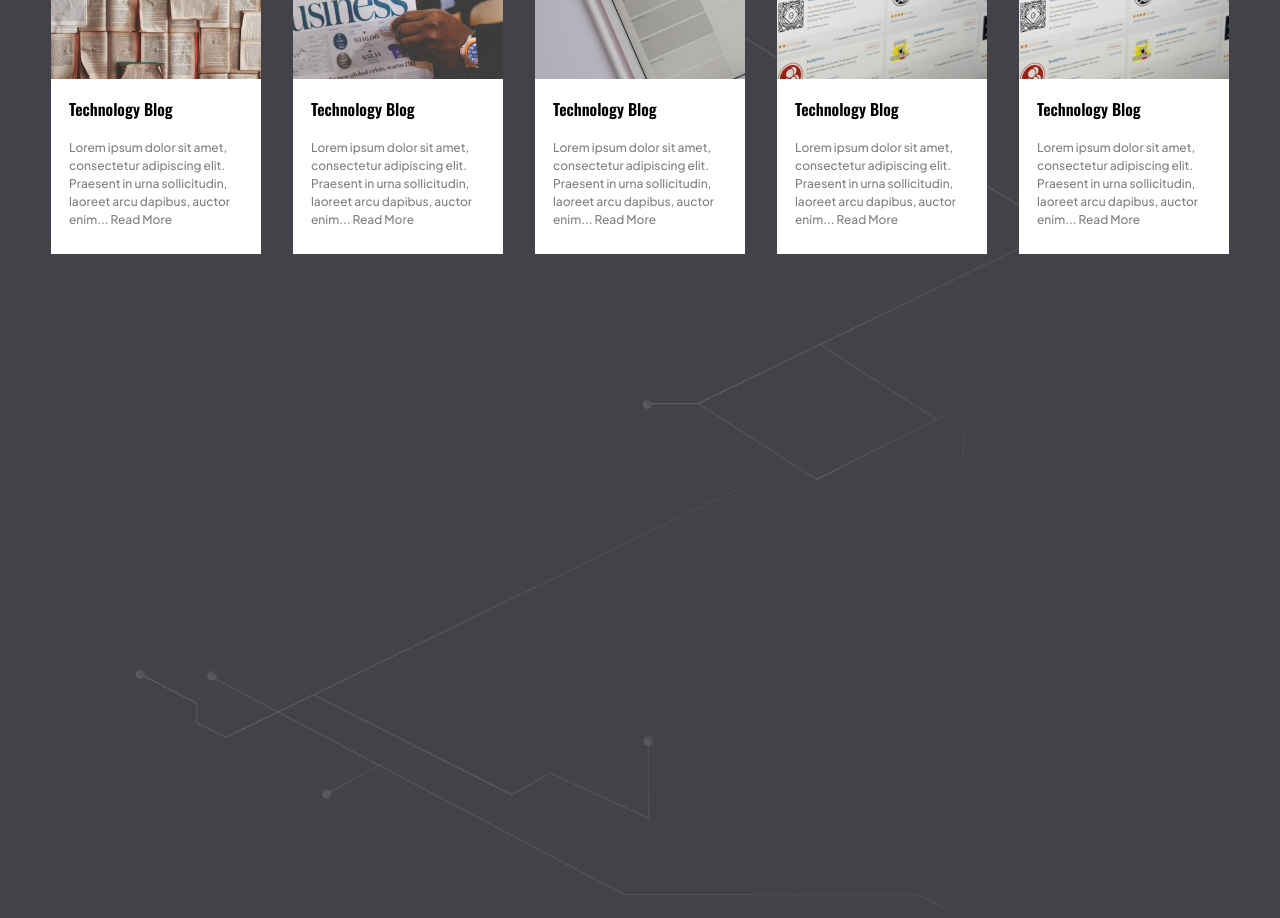
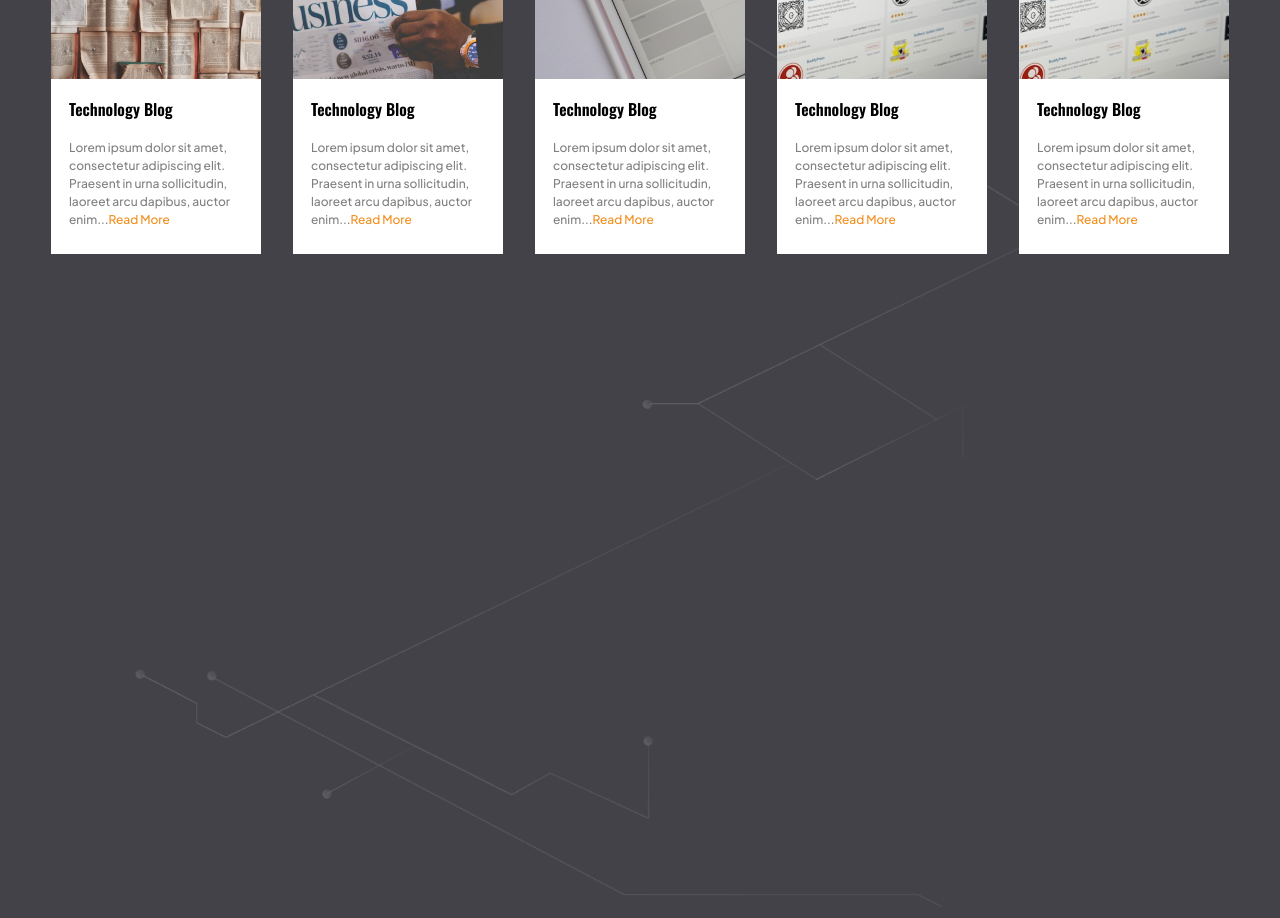
Before and after one commit to AhsanDT/drivetech, a Next.js app: page / in a window 1280 px wide. Shown: the part 8340-9258 px from the top of the page. Built offline with nearby package versions, Linux system fonts and the light colour scheme; some icons are missing.

Commit message:
updated code

```diff
--- a/src/components/Home/Blogs.jsx
+++ b/src/components/Home/Blogs.jsx
@@ -13,35 +13,35 @@ const BLOGS = [
     img: img1,
     title: "Technology Blog",
     content:
-      "Lorem ipsum dolor sit amet, consectetur adipiscing elit. Praesent in urna sollicitudin, laoreet arcu dapibus, auctor enim... Read More",
+      "Lorem ipsum dolor sit amet, consectetur adipiscing elit. Praesent in urna sollicitudin, laoreet arcu dapibus, auctor enim...",
   },
   {
     id: "b2",
     img: img2,
     title: "Technology Blog",
     content:
-      "Lorem ipsum dolor sit amet, consectetur adipiscing elit. Praesent in urna sollicitudin, laoreet arcu dapibus, auctor enim... Read More",
+      "Lorem ipsum dolor sit amet, consectetur adipiscing elit. Praesent in urna sollicitudin, laoreet arcu dapibus, auctor enim...",
   },
   {
     id: "b3",
     img: img3,
     title: "Technology Blog",
     content:
-      "Lorem ipsum dolor sit amet, consectetur adipiscing elit. Praesent in urna sollicitudin, laoreet arcu dapibus, auctor enim... Read More",
+      "Lorem ipsum dolor sit amet, consectetur adipiscing elit. Praesent in urna sollicitudin, laoreet arcu dapibus, auctor enim...",
   },
   {
     id: "b4",
     img: img4,
     title: "Technology Blog",
     content:
-      "Lorem ipsum dolor sit amet, consectetur adipiscing elit. Praesent in urna sollicitudin, laoreet arcu dapibus, auctor enim... Read More",
+      "Lorem ipsum dolor sit amet, consectetur adipiscing elit. Praesent in urna sollicitudin, laoreet arcu dapibus, auctor enim...",
   },
   {
     id: "b5",
     img: img4,
     title: "Technology Blog",
     content:
-      "Lorem ipsum dolor sit amet, consectetur adipiscing elit. Praesent in urna sollicitudin, laoreet arcu dapibus, auctor enim... Read More",
+      "Lorem ipsum dolor sit amet, consectetur adipiscing elit. Praesent in urna sollicitudin, laoreet arcu dapibus, auctor enim...",
   },
 ];
 
@@ -64,7 +64,7 @@ const Blogs = () => {
                 </div>
                 <div className="px-[18px]">
                 <span className="text-[16px] font-oswald font-bold">{data.title}</span>
-                <p className="text-[12px] font-jakarta text-[#000000] text-opacity-[50%] pt-[18px]">{data.content}</p>
+                <p className="text-[12px] font-jakarta text-[#000000] text-opacity-[50%] pt-[18px]">{data.content}<span className="text-[#F28E1C] cursor-pointer">Read More</span></p>
                 </div>
               </div>
             );
```
